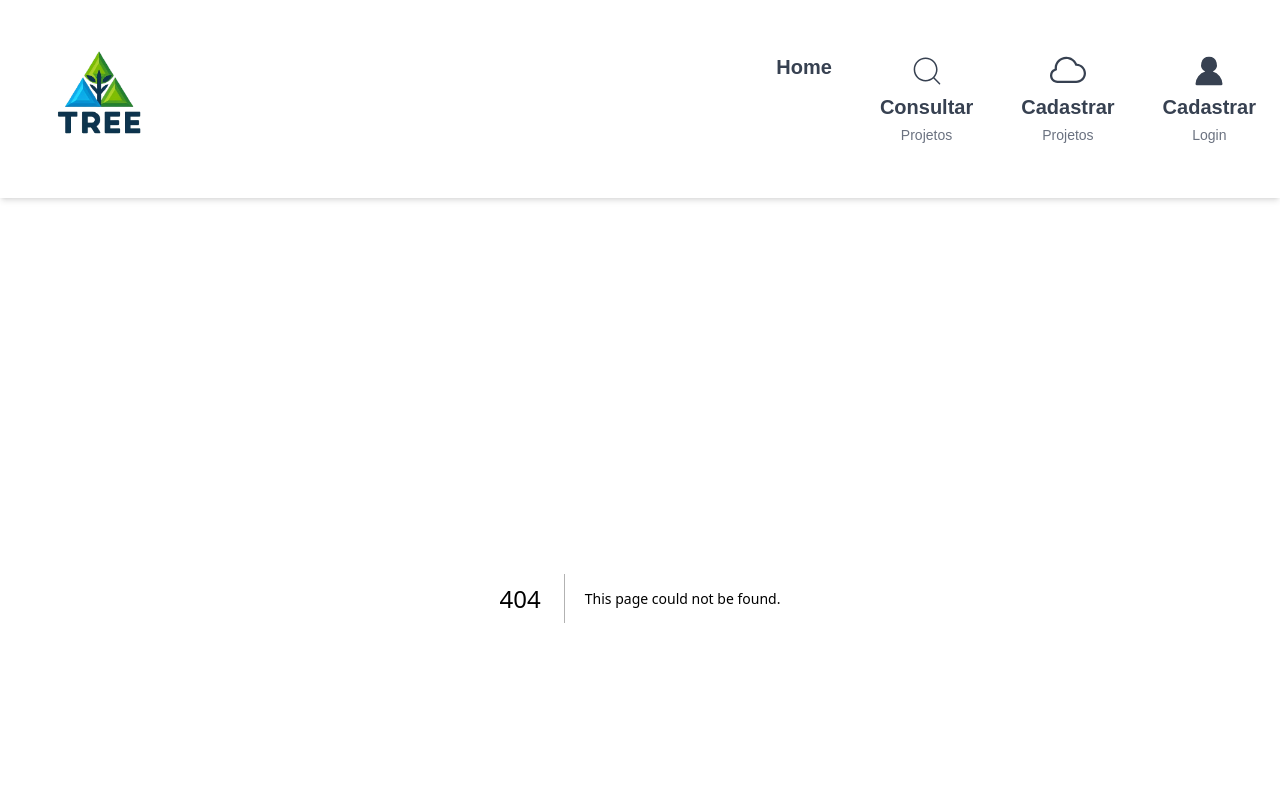
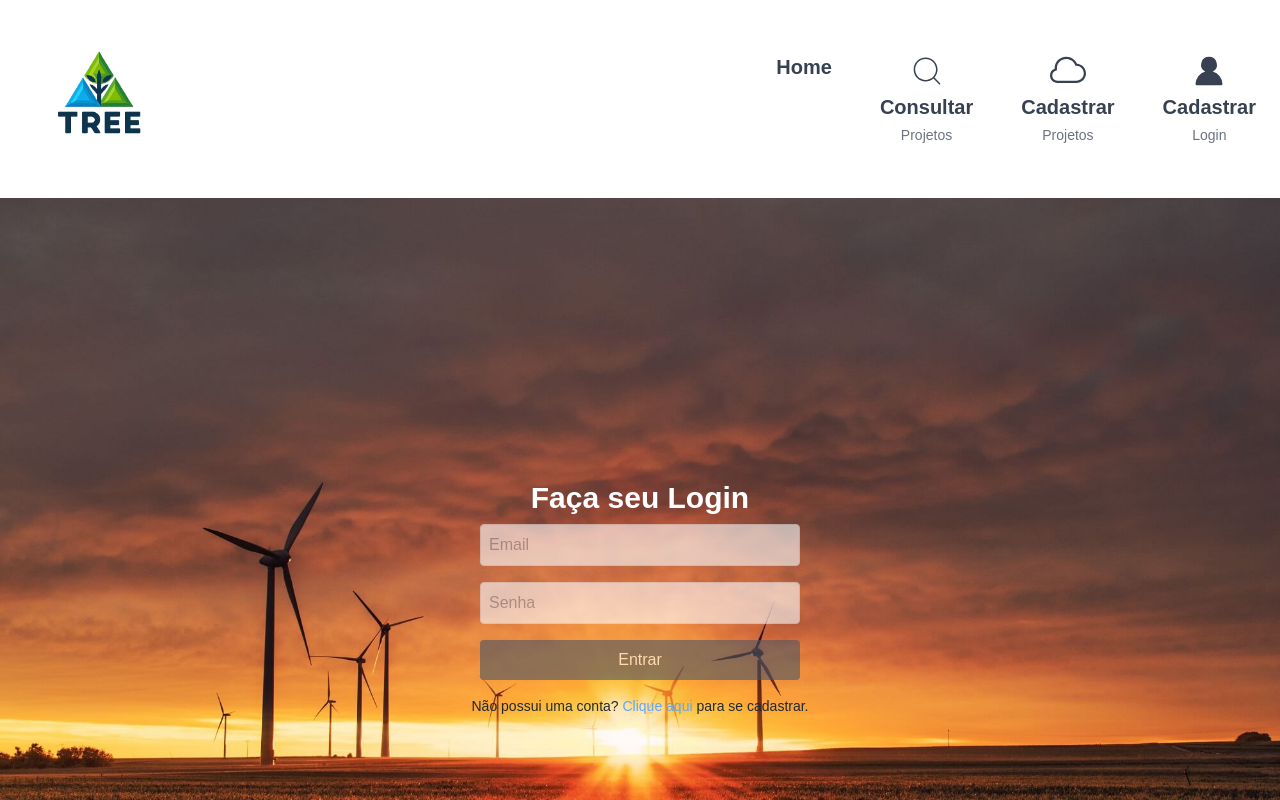
Before and after one commit to christianmilfont/tree-globalsolutions, a Next.js app: page /login in a window 1280 px wide. Before the commit this address had no page. Shown: the top 800 px of the page. Built offline with nearby package versions, Linux system fonts and the light colour scheme.

Commit message:
conseguindo ajustar login/cadastro
Depois de anos, consegui ajustar para ele armazenar os dados no local storage

```diff
--- a/src/app/cadastro/page.tsx
+++ b/src/app/cadastro/page.tsx
@@ -1,43 +1,42 @@
-"use client"
+"use client";
 import { useState } from "react";
-import { redirect } from "next/navigation"; // Importa o redirect para redirecionamento após o envio
+import { useRouter } from "next/navigation"; // Importa useRouter para redirecionamento
 import { GoCodeOfConduct } from "react-icons/go";
 import axios from "axios"; // Importa Axios
 
 export default function CadastroPage() {
+  const router = useRouter(); // Hook para redirecionamento
   const [nomeEmpresa, setNomeEmpresa] = useState("");
   const [email, setEmail] = useState("");
   const [senha, setSenha] = useState("");
   const [documento, setDocumento] = useState("");
   const [tipoDocumento, setTipoDocumento] = useState("cnpj"); // 'cnpj' por padrão
+  const [loading, setLoading] = useState(false); // Para controlar o estado de carregamento durante a requisição
 
   // Função para manipular o envio do formulário
   const handleSubmit = async (e: React.FormEvent) => {
     e.preventDefault();
+    setLoading(true); // Inicia o carregamento
 
-    // Define a URL com base no tipo de documento selecionado
     const apiUrl =
       tipoDocumento === "cnpj"
         ? "http://localhost:8080/pessoa/juridica/criar"
         : "http://localhost:8080/pessoa/fisica/criar";
 
-    // Dados enviados
     const body =
       tipoDocumento === "cnpj"
         ? {
             nomeEmpresa,
             email,
             senha,
-            cnpj: documento, // Campo esperado para pessoa jurídica
+            cnpj: documento,
           }
         : {
-            nome: nomeEmpresa, // Campo esperado para pessoa física
+            nome: nomeEmpresa,
             email,
             senha,
-            cpf: documento, // Campo esperado para pessoa física
+            cpf: documento,
           };
-
-    console.log("Dados enviados para a API:", body); // Log para depuração
 
     try {
       const response = await axios.post(apiUrl, body, {
@@ -46,17 +45,34 @@ export default function CadastroPage() {
         },
       });
 
+      console.log("Dados retornados pela API:", response.data);
+
       if (response.status === 200 || response.status === 201) {
-        // Salvar informações de login no localStorage (ou em um estado global)
-        localStorage.setItem("user", JSON.stringify(response.data)); // Exemplo de token ou dados de usuário retornados pela API
-
-        // Redireciona para a tela home se o cadastro for bem-sucedido
-        redirect("/home");
+        if (response.data && typeof response.data === "object") {
+          // Salva os dados retornados pela API
+          localStorage.setItem("user", JSON.stringify(response.data));
+        } else {
+          // Cria manualmente o objeto caso o retorno seja insuficiente
+          const userData = {
+            nomeEmpresa,
+            email,
+            senha,
+            documento,
+            tipoDocumento,
+          };
+          localStorage.setItem("user", JSON.stringify(userData));
+        }
+        alert("Cadastro realizado com sucesso!");
+        // Redireciona para a página de login
+        router.push("/login");
       } else {
-        console.error("Erro ao cadastrar usuário: ", response.data);
+        alert("Erro ao cadastrar usuário. Tente novamente.");
       }
     } catch (error) {
       console.error("Erro ao enviar dados para a API", error);
+      alert("Erro ao cadastrar usuário.");
+    } finally {
+      setLoading(false); // Finaliza o carregamento
     }
   };
 
@@ -91,7 +107,6 @@ export default function CadastroPage() {
           className="p-2 border rounded opacity-60"
         />
 
-        {/* Adiciona a opção de escolher entre CNPJ ou CPF */}
         <div className="flex items-center space-x-4">
           <label>
             <input
@@ -117,22 +132,31 @@ export default function CadastroPage() {
           </label>
         </div>
 
-        {/* O campo para inserir o CNPJ ou CPF */}
         <input
           type="text"
-          placeholder={tipoDocumento === "cnpj" ? "CNPJ" : "CPF"} // Muda o placeholder dependendo da escolha
+          placeholder={tipoDocumento === "cnpj" ? "CNPJ" : "CPF"}
           value={documento}
-          onChange={(e) => {
-            setDocumento(e.target.value); // Atualiza o estado com o valor inserido
-            console.log("Documento atualizado:", e.target.value); // Log para depuração
-          }}
+          onChange={(e) => setDocumento(e.target.value)}
           className="p-2 border rounded opacity-60"
         />
 
-        <button type="submit" className="bg-gray-600 text-white py-2 rounded opacity-60">
-          Cadastrar
+        <button
+          type="submit"
+          className="bg-gray-600 text-white py-2 rounded opacity-60"
+          disabled={loading}
+        >
+          {loading ? "Cadastrando..." : "Cadastrar"}
         </button>
       </form>
+      <div className="mt-4 text-center text-white">
+        <p className="text-sm">
+          Já possui uma conta?{" "}
+          <a href="/login" className="text-blue-400 hover:underline">
+            Clique aqui
+          </a>{" "}
+          para fazer login.
+        </p>
+      </div>
     </div>
   );
 }
--- /dev/null
+++ b/src/app/login/page.tsx
@@ -0,0 +1,69 @@
+"use client"
+import { useState } from "react";
+import { redirect } from "next/navigation"; // Importa o redirect para redirecionamento após o envio
+
+export default function LoginPage() {
+  const [email, setEmail] = useState("");
+  const [senha, setSenha] = useState("");
+
+  // Função para manipular o envio do formulário
+  const handleLogin = (e: React.FormEvent) => {
+    e.preventDefault();
+
+    // Verifica se o usuário já está cadastrado no localStorage
+    const storedUser = localStorage.getItem("user");
+
+    if (storedUser) {
+      const user = JSON.parse(storedUser);
+
+      // Verifica se os dados de login correspondem aos armazenados
+      if (user.email === email && user.senha === senha) {
+        // Redireciona para a home se o login for bem-sucedido
+        redirect("/");
+      } else {
+        alert("Email ou senha inválidos.");
+      }
+    } else {
+      alert("Nenhum usuário cadastrado.");
+    }
+  };
+
+  return (
+    <div
+      className="flex flex-col items-center justify-center min-h-screen bg-cover bg-center text-gray-800"
+      style={{ backgroundImage: 'url("/images/fundo2.jpg")' }}
+    >
+      <h2 className="text-3xl text-white font-bold mb-2">Faça seu Login</h2>
+
+      <form onSubmit={handleLogin} className="flex flex-col w-80 space-y-4">
+        <input
+          type="email"
+          placeholder="Email"
+          value={email}
+          onChange={(e) => setEmail(e.target.value)}
+          className="p-2 border rounded opacity-60"
+        />
+        <input
+          type="password"
+          placeholder="Senha"
+          value={senha}
+          onChange={(e) => setSenha(e.target.value)}
+          className="p-2 border rounded opacity-60"
+        />
+        <button type="submit" className="bg-gray-600 text-white py-2 rounded opacity-60">
+          Entrar
+        </button>
+      </form>
+
+      <div className="mt-4 text-center text-blue">
+        <p className="text-sm">
+          Não possui uma conta?{" "}
+          <a href="/cadastro" className="text-blue-400 hover:underline">
+            Clique aqui
+          </a>{" "}
+          para se cadastrar.
+        </p>
+      </div>
+    </div>
+  );
+}
```
